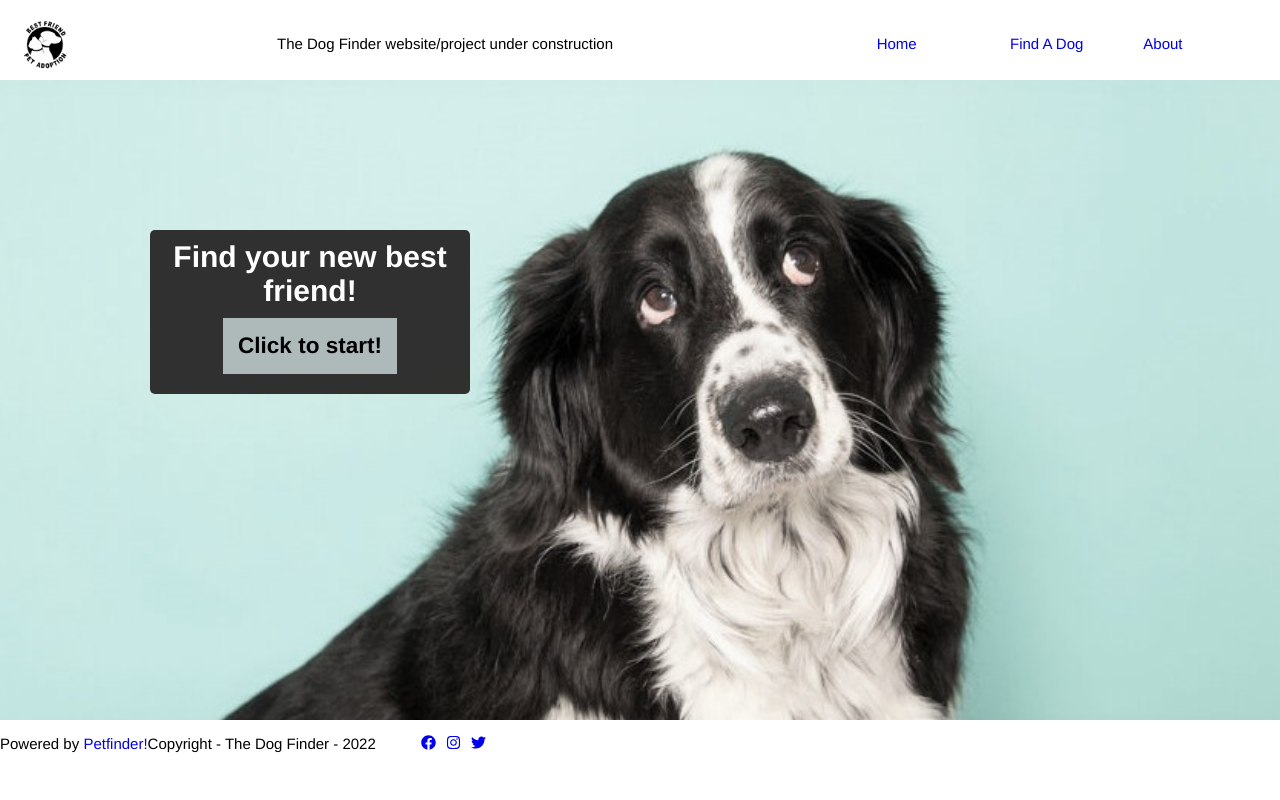
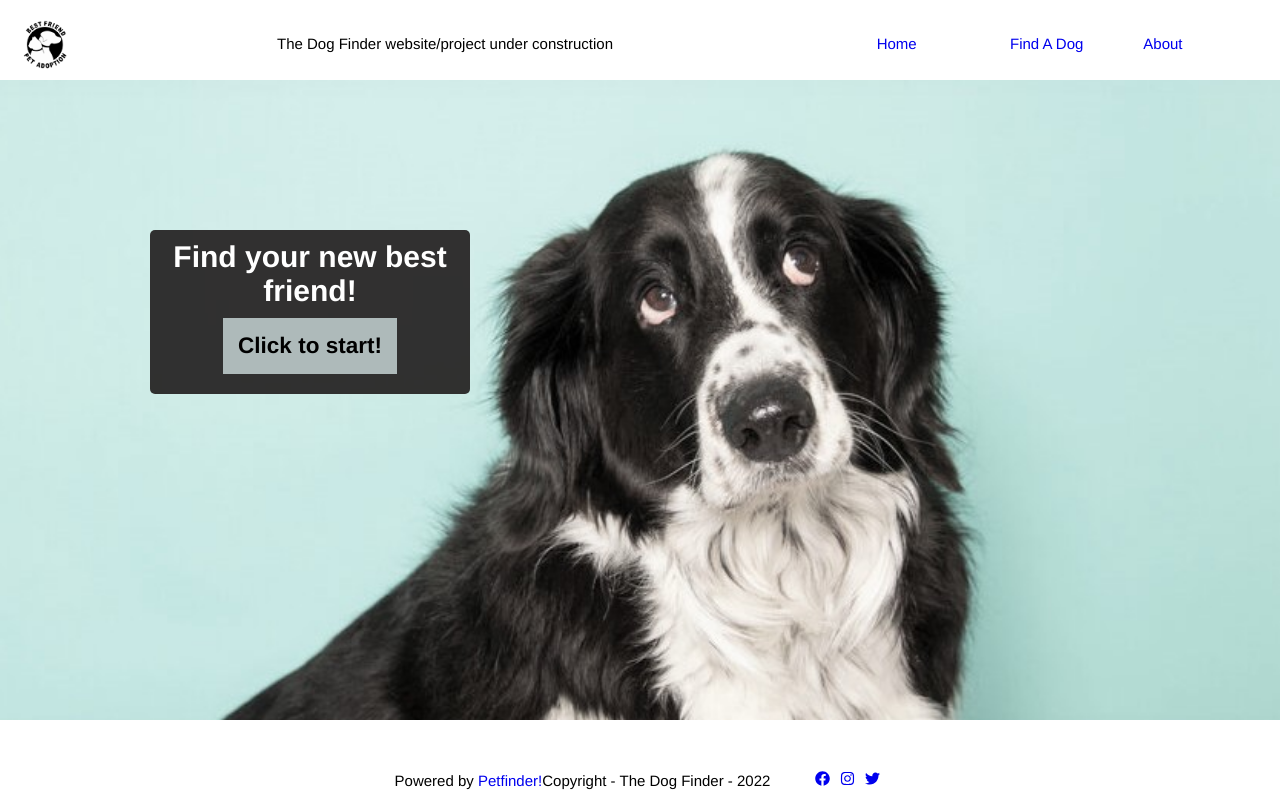
Before and after one commit to amdubay/pet-adoption, a React (Create React App) app: page / in a window 1280 px wide. Built offline with nearby package versions, Linux system fonts and the light colour scheme.

Commit message:
Fixed footer
Position: fixed, and other css to accompany it.

```diff
--- a/src/App.css
+++ b/src/App.css
@@ -56,8 +56,15 @@ a {
 
 .footer {
   display: flex;
+  position: fixed;
+  bottom: 0;
+  left: 0;
+  right: 0;
+  background-color: white;
   min-height: 4vh;
   max-height: 5vh;
+  justify-content: center;
+  align-items: center;
 }
 .footer ul {
   display: flex;
--- a/src/App.scss
+++ b/src/App.scss
@@ -81,8 +81,12 @@ body {
 
   .footer {
     display: flex;
+    position: fixed; bottom: 0; left: 0; right: 0;
+    background-color: white;
     min-height: 4vh;
     max-height: 5vh;
+    justify-content: center;
+    align-items: center;
 
     ul {
       display: flex;
```
Also changed, not shown: 1 other file (tests, documents, lock files or other folders).
